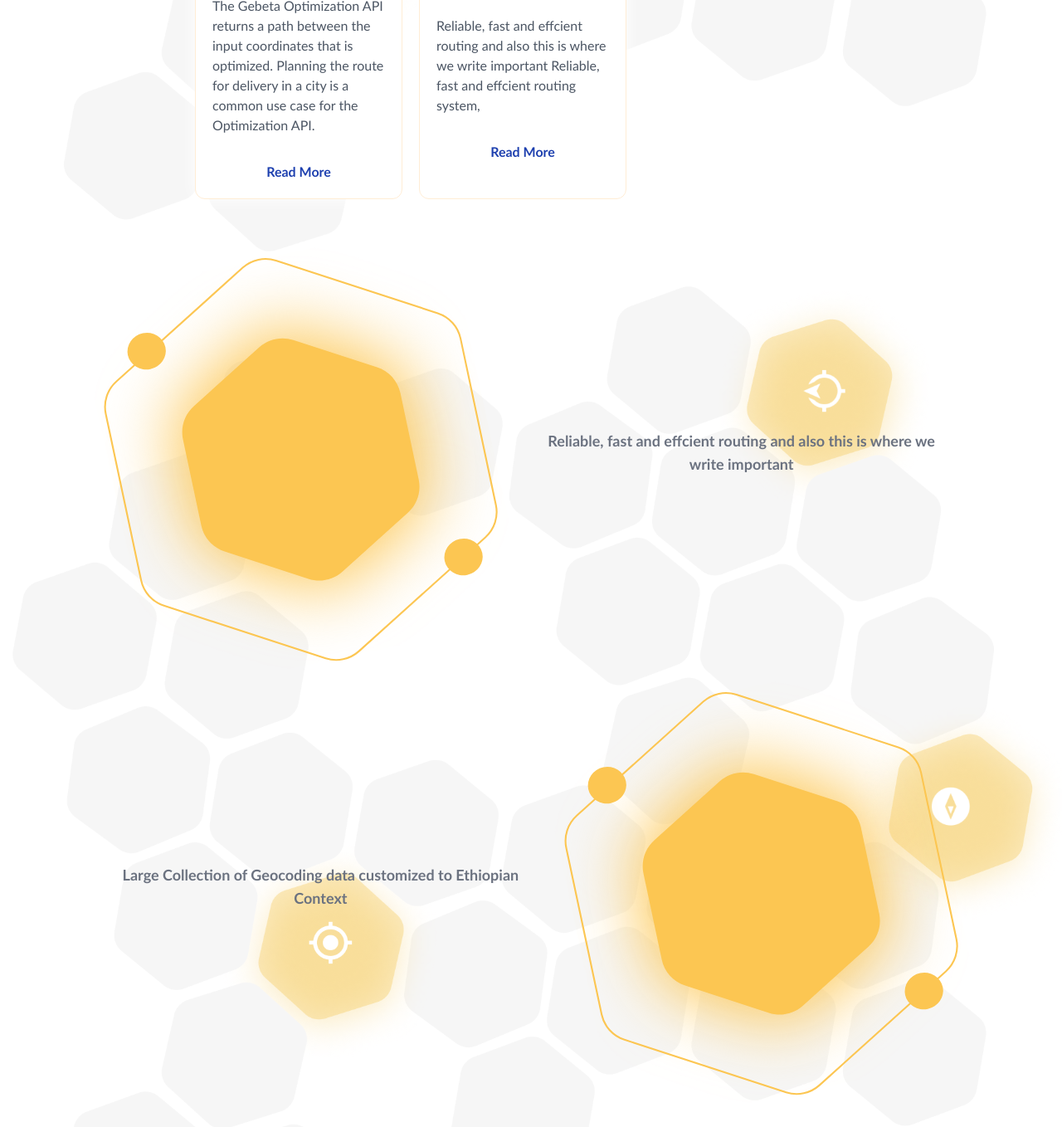
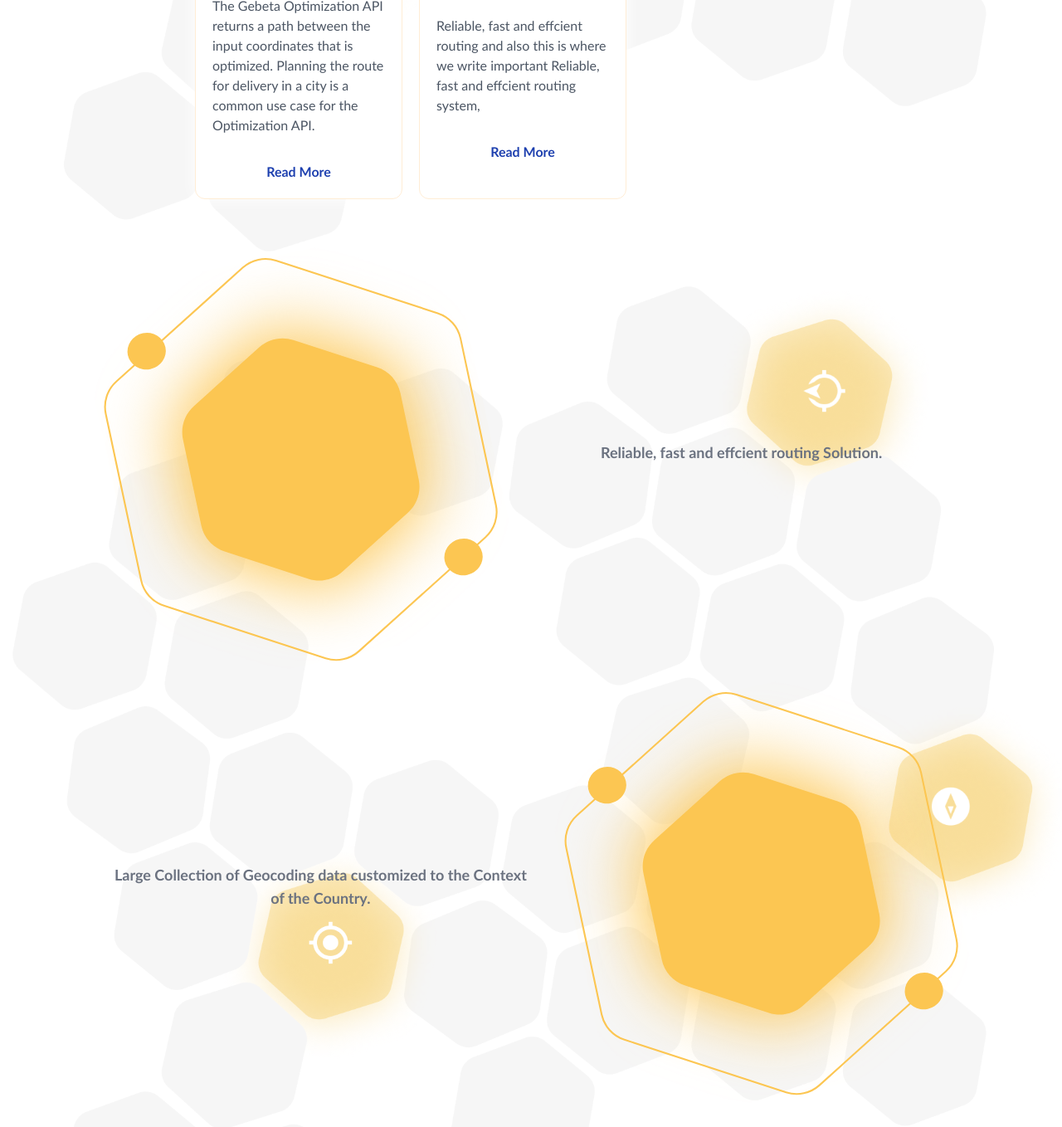
Before and after one commit to AfriGebeta/GebetaMap, a React (Create React App) app: page / in a window 1280 px wide. Shown: the part 1052-2410 px from the top of the page at 83% size. Built offline with nearby package versions, Linux system fonts and the light colour scheme.

Commit message:
minor changes

```diff
--- a/src/pages/Home.jsx
+++ b/src/pages/Home.jsx
@@ -121,12 +121,12 @@ function Steps() {
     <div className="sw">
       <StepLine >
         Reliable, fast and effcient routing
-        and also this is where we write important
+        Solution.
 
       </StepLine>
       <div className='md:h-4 h-14'>&nbsp;</div>
       <StepLine className='flex flex-row-reverse'>
-        Large Collection of Geocoding data customized to Ethiopian Context
+        Large Collection of Geocoding data customized to the Context of the Country.
       </StepLine>
       <div className='md:h-4 h-14'>&nbsp;</div>
     </div>
```
